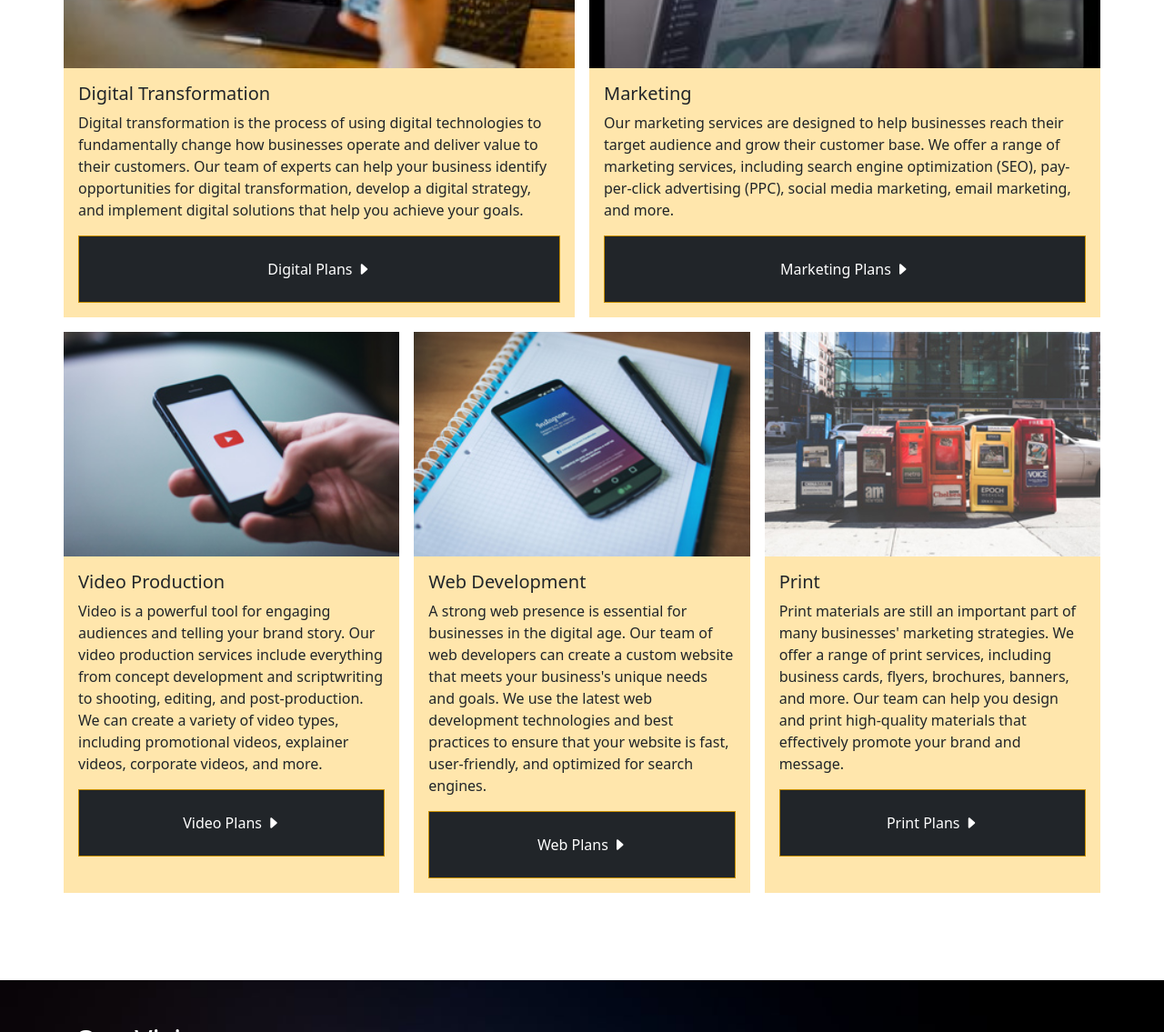
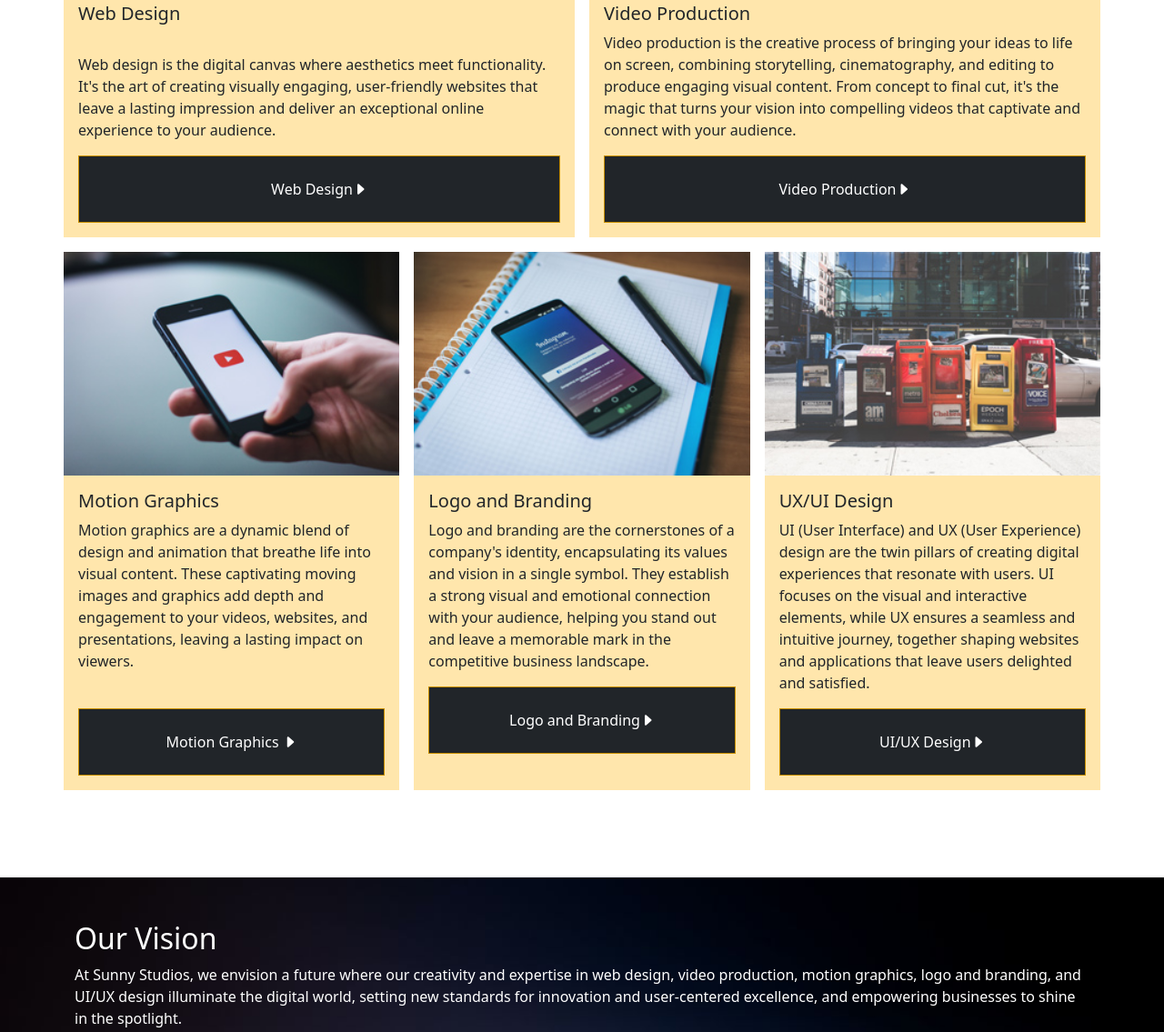
Before and after one commit to karlinvillasis/mtm6201-week10-bootstrap-030, a plain HTML site: page index.html in a window 1280 px wide. Shown: the part 1342-2477 px from the top of the page at 91% size. Drawn offline with nearby package versions, Linux system fonts and the light colour scheme.

Commit message:
Makes changes

```diff
--- a/index.html
+++ b/index.html
@@ -11,14 +11,14 @@
     <link rel="stylesheet" href="css/main.min.css">
     <!-- Bootstrap JS -->
     <script async src="https://cdn.jsdelivr.net/npm/bootstrap@5.3.0-alpha1/dist/js/bootstrap.bundle.min.js" integrity="sha384-w76AqPfDkMBDXo30jS1Sgez6pr3x5MlQ1ZAGC+nuZB+EYdgRZgiwxhTBTkF7CXvN" crossorigin="anonymous"></script>
-    <title>Three Star Media</title>
+    <title>Sunny Side Creative Studio</title>
 </head>
 <body id="top">
     <header>
         <nav class="navbar navbar-expand-md bg-dark" data-bs-theme="dark">
             <div class="container-fluid">
                 <a class="navbar-brand" href="#">
-                    <img class="img-fluid w-75" src="img/logo.png" alt="Bootstrap">
+                    <img class="img-fluid w-75" src="img/sunny_icon.png" alt="Bootstrap">
                 </a>
               <button class="navbar-toggler" type="button" data-bs-toggle="collapse" data-bs-target="#navbarSupportedContent" aria-controls="navbarSupportedContent" aria-expanded="false" aria-label="Toggle navigation">
                 <span class="navbar-toggler-icon"></span>
@@ -53,8 +53,8 @@
     <main>
         <section class="hero container-fluid py-5" role="banner">
             <div class="container bg-black p-4">
-                <h1 class="display-1 text-white fw-bold">Welcome to Three Star Media</h1>
-                <p class="text-white">At Three Star Media, we're passionate about helping businesses thrive in the digital age. Our team of experts is dedicated to providing top-quality digital media services that help our clients grow their businesses and reach their goals. Whether you need help with digital transformation, marketing, video production, web development, or print, we're here to help.</p>
+                <h1 class="display-1 text-white fw-bold">Welcome to Sunny Side Creative Studio</h1>
+                <p class="text-white">At Sunny Side Creative Studio, we're passionate about helping businesses thrive in the digital age. Our team of experts is dedicated to providing top-quality digital media services that help our clients grow their businesses and reach their goals. Whether you need help with digital transformation, marketing, video production, web development, or print, we're here to help.</p>
                 <button type="button" class="btn btn-primary btn-lg rounded-0">Connect with Us <i class="bi bi-caret-right-fill"></i></button>
             </div>
         </section>
@@ -63,11 +63,11 @@
             <div class="container">
                 <div class="row">
                     <div class="col-md">
-                        <img class="img-fluid" src="img/about-us.jpg" alt="Three star media office ping pong table">
+                        <img class="img-fluid" src="img/Ad-wo-logo.png" alt="Three star media office ping pong table">
                     </div>
                     <div class="col-md">
                         <h2>About Us</h2>
-                        <p>Three Star Media is a leading digital media company that has been providing top-quality services to businesses of all sizes since 2010. Our team of experts has years of experience in the industry, and we're committed to staying on top of the latest trends and technologies to ensure that our clients always get the best possible results.</p>
+                        <p>Sunny Side Creative Studio is a leading design studio that has been providing top-quality services to businesses of all sizes since 2022. Our team of experts has years of experience in the industry, and we're committed to staying on top of the latest trends and technologies to ensure that our clients always get the best possible results.</p>
                     </div>
                 </div>
             </div>
@@ -79,18 +79,19 @@
                 <div class="card col-md px-0 rounded-0 border-0">
                     <img src="img/digital.jpg" class="card-img-top rounded-0" alt="back view of a person reading on his laptop and mobile">
                     <div class="card-body bg-primary-subtle">
-                      <h5 class="card-title">Digital Transformation</h5>
-                      <p class="card-text">Digital transformation is the process of using digital technologies to fundamentally change how businesses operate and deliver value to their customers. Our team of experts can help your business identify opportunities for digital transformation, develop a digital strategy, and implement digital solutions that help you achieve your goals.</p>
-                      <a href="#" class="btn btn-dark text-white py-4 rounded-0 d-block">Digital Plans  <i class="bi bi-caret-right-fill"></i></a>
+                      <h5 class="card-title">Web Design</h5>
+                      <br>
+                      <p class="card-text">Web design is the digital canvas where aesthetics meet functionality. It's the art of creating visually engaging, user-friendly websites that leave a lasting impression and deliver an exceptional online experience to your audience.</p>
+                      <a href="#" class="btn btn-dark text-white py-4 rounded-0 d-block">Web Design<i class="bi bi-caret-right-fill"></i></a>
                     </div>
                 </div>
 
                 <div class="card col-md px-0 rounded-0 justify-content-between border-0">
                     <img src="img/marketing.jpg" class="card-img-top rounded-0" alt="isometric view of a laptop">
                     <div class="card-body bg-primary-subtle">
-                      <h5 class="card-title">Marketing</h5>
-                      <p class="card-text">Our marketing services are designed to help businesses reach their target audience and grow their customer base. We offer a range of marketing services, including search engine optimization (SEO), pay-per-click advertising (PPC), social media marketing, email marketing, and more.</p>
-                      <a href="#" class="btn btn-dark text-white py-4 rounded-0 d-block">Marketing Plans  <i class="bi bi-caret-right-fill"></i></a>
+                      <h5 class="card-title">Video Production</h5>
+                      <p class="card-text">Video production is the creative process of bringing your ideas to life on screen, combining storytelling, cinematography, and editing to produce engaging visual content. From concept to final cut, it's the magic that turns your vision into compelling videos that captivate and connect with your audience.</p>
+                      <a href="#" class="btn btn-dark text-white py-4 rounded-0 d-block">Video Production<i class="bi bi-caret-right-fill"></i></a>
                     </div>
                 </div>
             </div>
@@ -99,27 +100,28 @@
                 <div class="card col-md px-0 rounded-0 border-0">
                     <img src="img/video.jpg" class="card-img-top rounded-0" alt="a person holding a mobile with the youtube logo on its screen">
                     <div class="card-body bg-primary-subtle">
-                      <h5 class="card-title">Video Production</h5>
-                      <p class="card-text">Video is a powerful tool for engaging audiences and telling your brand story. Our video production services include everything from concept development and scriptwriting to shooting, editing, and post-production. We can create a variety of video types, including promotional videos, explainer videos, corporate videos, and more.</p>
-                      <a href="#" class="btn btn-dark text-white py-4 rounded-0 d-block">Video Plans  <i class="bi bi-caret-right-fill"></i></a>
+                      <h5 class="card-title">Motion Graphics</h5>
+                      <p class="card-text">Motion graphics are a dynamic blend of design and animation that breathe life into visual content. These captivating moving images and graphics add depth and engagement to your videos, websites, and presentations, leaving a lasting impact on viewers.</p>
+                      <br>
+                      <a href="#" class="btn btn-dark text-white py-4 rounded-0 d-block">Motion Graphics <i class="bi bi-caret-right-fill"></i></a>
                     </div>
                 </div>
 
                 <div class="card col-md px-0 rounded-0 border-0">
                     <img src="img/web.jpg" class="card-img-top rounded-0" alt="a person holding a mobile with the youtube logo on its screen">
                     <div class="card-body bg-primary-subtle">
-                      <h5 class="card-title">Web Development</h5>
-                      <p class="card-text">A strong web presence is essential for businesses in the digital age. Our team of web developers can create a custom website that meets your business's unique needs and goals. We use the latest web development technologies and best practices to ensure that your website is fast, user-friendly, and optimized for search engines.</p>
-                      <a href="#" class="btn btn-dark text-white py-4 rounded-0 d-block">Web Plans  <i class="bi bi-caret-right-fill"></i></a>
+                      <h5 class="card-title">Logo and Branding</h5>
+                      <p class="card-text">Logo and branding are the cornerstones of a company's identity, encapsulating its values and vision in a single symbol. They establish a strong visual and emotional connection with your audience, helping you stand out and leave a memorable mark in the competitive business landscape.</p>
+                      <a href="#" class="btn btn-dark text-white py-4 rounded-0 d-block">Logo and Branding<i class="bi bi-caret-right-fill"></i></a>
                     </div>
                 </div>
 
                 <div class="card col-md px-0 rounded-0 border-0">
                     <img src="img/print.jpg" class="card-img-top rounded-0" alt="a person holding a mobile with the youtube logo on its screen">
                     <div class="card-body bg-primary-subtle">
-                      <h5 class="card-title">Print</h5>
-                      <p class="card-text">Print materials are still an important part of many businesses' marketing strategies. We offer a range of print services, including business cards, flyers, brochures, banners, and more. Our team can help you design and print high-quality materials that effectively promote your brand and message.</p>
-                      <a href="#" class="btn btn-dark text-white py-4 rounded-0 d-block">Print Plans  <i class="bi bi-caret-right-fill"></i></a>
+                      <h5 class="card-title">UX/UI Design</h5>
+                      <p class="card-text">UI (User Interface) and UX (User Experience) design are the twin pillars of creating digital experiences that resonate with users. UI focuses on the visual and interactive elements, while UX ensures a seamless and intuitive journey, together shaping websites and applications that leave users delighted and satisfied.</p>
+                      <a href="#" class="btn btn-dark text-white py-4 rounded-0 d-block">UI/UX Design<i class="bi bi-caret-right-fill"></i></a>
                     </div>
                 </div>
             </div>
@@ -128,7 +130,7 @@
         <section class="vision container-fluid my-5 py-5" id="vision">
             <div class="container">
                 <h2 class="text-white">Our Vision</h2>
-                <p class="text-white">Our team is made up of experienced professionals with a wide range of skills and expertise. We're dedicated to providing top-quality digital media services that help our clients grow their businesses and achieve their goals. Whether you need help with digital transformation, marketing, video production, web development, or print, we have the skills and expertise to help you succeed.</p>
+                <p class="text-white">At Sunny Studios, we envision a future where our creativity and expertise in web design, video production, motion graphics, logo and branding, and UI/UX design illuminate the digital world, setting new standards for innovation and user-centered excellence, and empowering businesses to shine in the spotlight.</p>
                 <button type="button" class="btn btn-dark btn-lg rounded-0 py-3 px-4">Learn More <i class="bi bi-caret-right-fill"></i></button>
             </div>
         </section>
@@ -207,8 +209,7 @@
         </section>
     </main>
     <footer class="container-fluid bg-dark text-light py-3">
-        <p class="text-primary">&copy; Copyright Three Star Media. 2023</p>
-        <p class="mb-0 text-primary">All images are taken from <a href="https://unsplash.com">Unsplash</a></p>
+        <p class="text-primary">&copy; Copyright Sunny Side Design Studio. 2023</p>
     </footer>
 
 
```
Also changed, not shown: img/Ad-wo-logo.png (added), img/banner.png (added), img/sunny_icon.png (added), img/sunny_side_logo.png (added), img/sunset.jpg (added), 2 other files.
